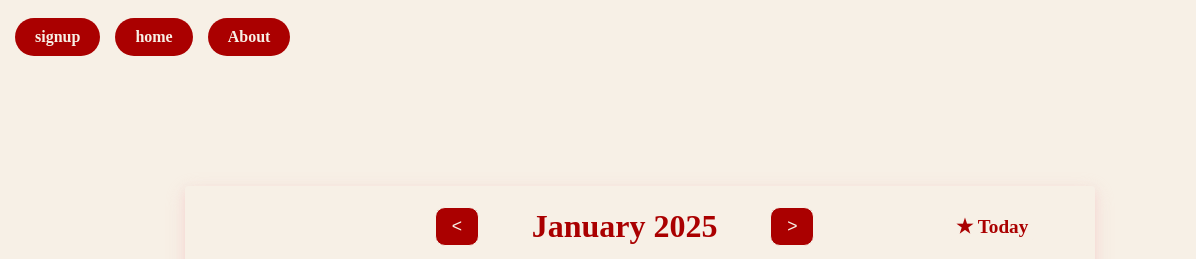
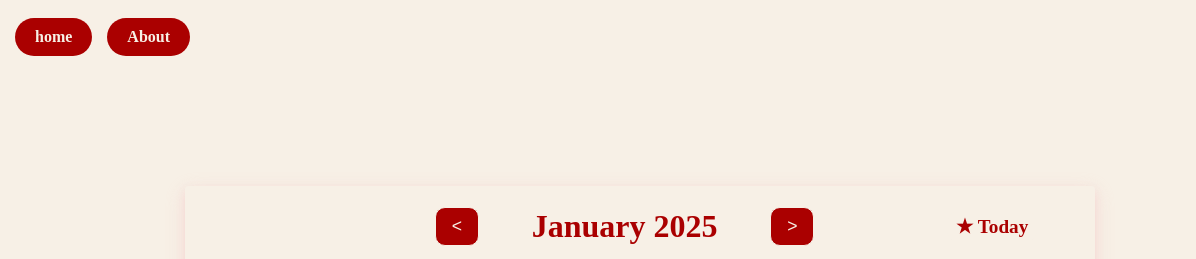
Before and after one commit to talmugren/EvantHub, a plain HTML site: page frontEnd/calendar.html in a window 1280 px wide. Shown: the top 259 px of the page, 0-1196 px from the left. Drawn offline with Linux system fonts and the light colour scheme.

Commit message:
Update calendar.html
deleted the signup

```diff
--- a/frontEnd/calendar.html
+++ b/frontEnd/calendar.html
@@ -11,7 +11,6 @@
 <body>
     <header>
         <div class="nav-buttons">
-            <a href="signup.html">signup</a>
             <a href="EventHub.html">home</a>
             <a href="about.html">About</a>
 
```
